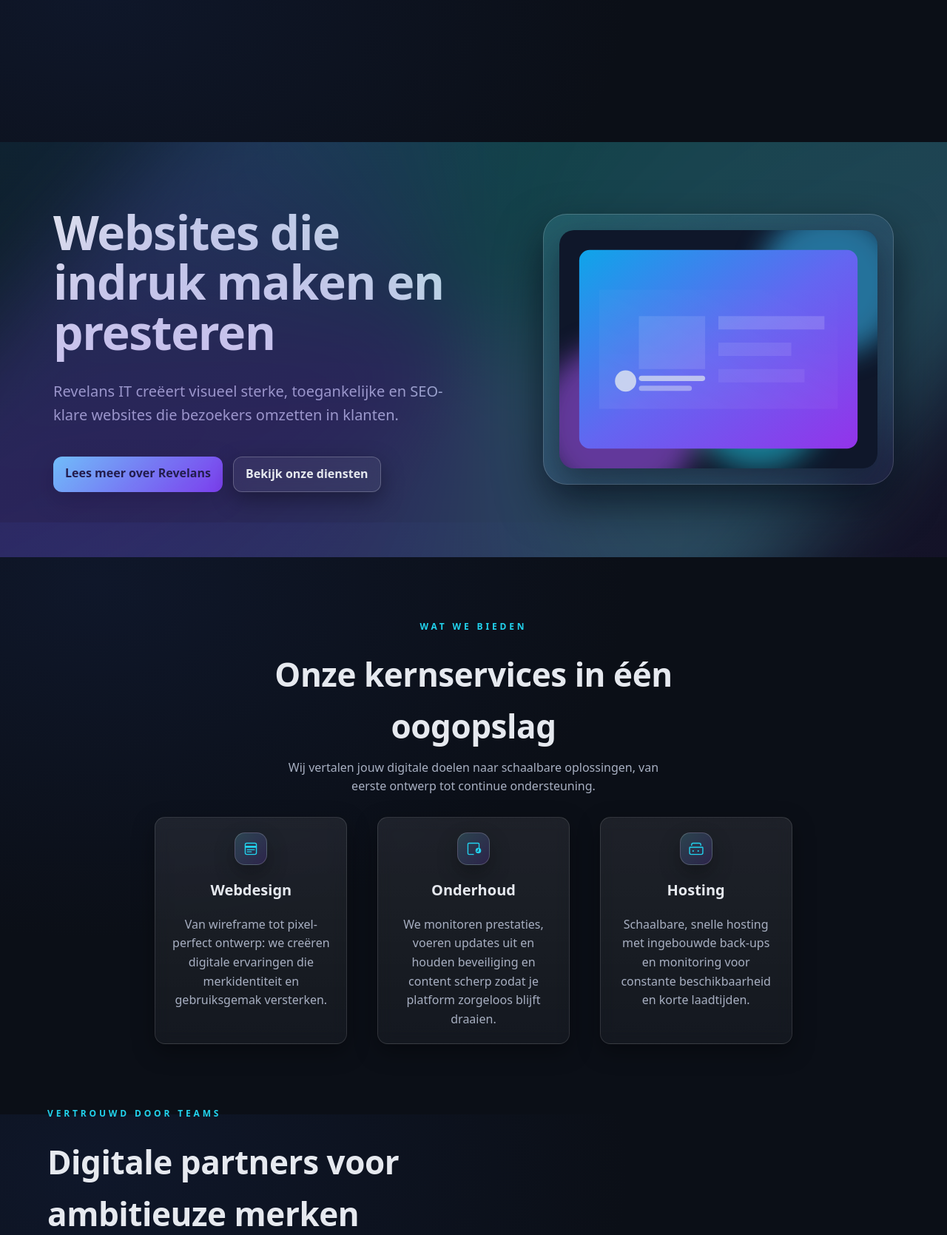
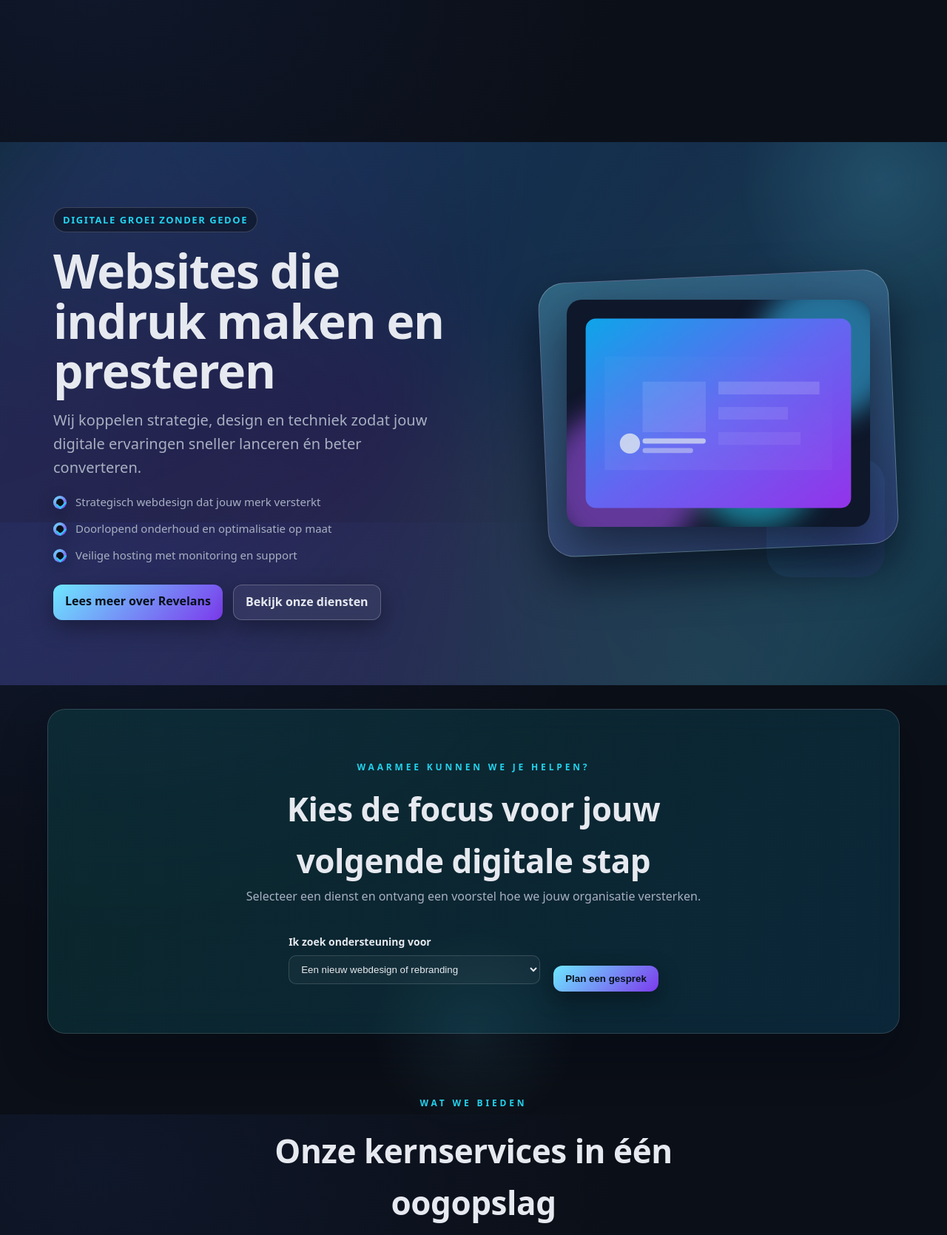
Before and after one commit to RevelansIT/revelansit, a PHP site: page / in a window 1280 px wide. Shown: the part 94-1763 px from the top of the page at 74% size. Run offline with PHP 8.4, Linux system fonts and the light colour scheme.

Commit message:
Redesign hero and add inquiry section

```diff
--- a/assets/css/styles.css
+++ b/assets/css/styles.css
@@ -78,31 +78,62 @@ main.container{padding-top:clamp(28px, 5vw, 72px)}
   max-width:none;
   border-radius:0;
   padding: clamp(48px, 7vw, 88px) clamp(32px, 6vw, 72px);
+  background:linear-gradient(120deg, rgba(34,211,238,.12), rgba(124,58,237,.08) 55%, rgba(14,165,233,.12));
+  overflow:hidden;
+  z-index:0;
 }
-.hero h1{font-size: clamp(34px, 6vw, 64px); line-height:1.06; margin:0 0 12px; letter-spacing:-.02em}
-.hero p{font-size: clamp(16px, 2.2vw, 20px); color:var(--muted); margin:0 0 22px}
-.hero .actions{display:flex; gap:14px; flex-wrap:wrap; justify-content:flex-start}
-.hero-content{display:flex; flex-direction:column; gap:18px; text-align:left}
+.hero.gradient-animated::after{
+  content:"";
+  position:absolute;
+  width:420px;
+  height:420px;
+  background:radial-gradient(circle at center, rgba(110,231,255,.24) 0%, transparent 65%);
+  top:-160px;
+  right:-120px;
+  opacity:.6;
+  pointer-events:none;
+  z-index:-1;
+}
+.hero h1{font-size: clamp(36px, 6vw, 64px); line-height:1.05; margin:0; letter-spacing:-.02em}
+.hero p{font-size: clamp(16px, 2.2vw, 20px); color:var(--muted); margin:0}
+.hero .actions{display:flex; gap:14px; flex-wrap:wrap; justify-content:flex-start; margin-top:10px}
+.hero-content{position:relative; display:flex; flex-direction:column; gap:18px; text-align:left}
 .hero-content > p{max-width:540px}
+.hero-kicker{display:inline-flex; align-items:center; gap:8px; padding:6px 12px; border-radius:999px; background:rgba(15,23,42,.72); border:1px solid rgba(255,255,255,.18); color:var(--accent); font-size:13px; font-weight:700; letter-spacing:.12em; text-transform:uppercase; width:max-content}
+.hero-highlights{list-style:none; padding:0; margin:0; display:flex; flex-direction:column; gap:12px}
+.hero-highlights li{display:flex; align-items:flex-start; gap:12px; color:var(--muted); font-size:15px; max-width:520px}
+.hero-icon{width:18px; height:18px; border-radius:50%; background:linear-gradient(135deg, var(--brand-1), var(--brand-2)); box-shadow:0 6px 20px rgba(8,16,32,.4); position:relative; margin-top:4px}
+.hero-icon::before{content:""; position:absolute; inset:4px; border-radius:50%; background:#0b0f17}
+.hero-icon::after{content:""; position:absolute; left:7px; top:5px; width:6px; height:10px; border-right:2px solid var(--accent); border-bottom:2px solid var(--accent); transform:rotate(45deg)}
 .hero-visual{
   position:relative;
   margin:0;
-  padding: clamp(16px, 2.4vw, 22px);
-  border-radius: calc(var(--radius) + 18px);
-  background: linear-gradient(135deg, rgba(110,231,255,.16), rgba(124,58,237,.08));
   display:flex;
   align-items:center;
   justify-content:center;
-  box-shadow: 0 26px 60px rgba(5, 9, 20, .55);
+  padding: clamp(22px, 3vw, 32px);
+  z-index:0;
 }
-.hero-visual::before{
+.hero-visual .hero-frame{
+  position:absolute;
+  inset:0;
+  border-radius: calc(var(--radius) + 22px);
+  background:linear-gradient(160deg, rgba(110,231,255,.3), rgba(124,58,237,.18));
+  border:1px solid rgba(255,255,255,.24);
+  box-shadow:0 30px 60px rgba(6, 10, 24, .55);
+  transform:rotate(-2.5deg);
+}
+.hero-visual::after{
   content:"";
   position:absolute;
-  inset:0;
-  border-radius: inherit;
-  border:1px solid rgba(255,255,255,.22);
-  opacity:.8;
-  pointer-events:none;
+  width:160px;
+  height:160px;
+  border-radius:32px;
+  background:linear-gradient(135deg, rgba(34,211,238,.28), rgba(124,58,237,.16));
+  bottom:-36px;
+  right:12px;
+  opacity:.6;
+  z-index:-1;
 }
 .hero-visual img{
   position:relative;
@@ -110,16 +141,57 @@ main.container{padding-top:clamp(28px, 5vw, 72px)}
   height:auto;
   display:block;
   border-radius: calc(var(--radius) + 6px);
-  box-shadow: 0 20px 45px rgba(6, 10, 24, .45);
+  box-shadow: 0 26px 60px rgba(5, 9, 20, .55);
 }
+.inquiry-block{margin-top:32px}
+.inquiry-surface{
+  position:relative;
+  padding: clamp(32px, 6vw, 56px);
+  border-radius: calc(var(--radius) + 10px);
+  background:linear-gradient(135deg, rgba(13,148,136,.18), rgba(14,165,233,.16));
+  border:1px solid rgba(255,255,255,.14);
+  box-shadow:0 32px 60px rgba(4, 8, 20, .45);
+  backdrop-filter: blur(16px);
+  display:grid;
+  gap:28px;
+  justify-items:center;
+  text-align:center;
+  z-index:0;
+}
+.inquiry-surface::after{
+  content:"";
+  position:absolute;
+  width:280px;
+  height:280px;
+  border-radius:60px;
+  background:radial-gradient(circle at center, rgba(110,231,255,.18), transparent 70%);
+  bottom:-140px;
+  left:50%;
+  transform:translateX(-50%);
+  opacity:.4;
+  pointer-events:none;
+  z-index:-1;
+}
+.inquiry-header{max-width:620px}
+.inquiry-form{display:flex; gap:18px; flex-wrap:wrap; justify-content:center; align-items:flex-end}
+.inquiry-form .field{min-width:240px; text-align:left}
+.field-label{font-size:14px; font-weight:600; color:var(--text)}
+.inquiry-form select{min-width:260px; width:clamp(240px, 60vw, 340px)}
 .gradient-animated{
   position:relative;
   border-radius: var(--radius);
   overflow:hidden;
-  background:linear-gradient(120deg, rgba(34,211,238,.08), rgba(124,58,237,.08));
 }
 .gradient-animated::before{
-  content:""; position:absolute; inset:-40%; background:conic-gradient(from 0deg, var(--brand-1), var(--brand-2), #14b8a6, var(--brand-1)); filter:blur(60px); opacity:.25; animation:spin 18s linear infinite;
+  content:"";
+  position:absolute;
+  inset:-45%;
+  background:conic-gradient(from 12deg, var(--brand-1), var(--brand-2), #0ea5e9, var(--brand-1));
+  filter:blur(80px);
+  opacity:.18;
+  animation:spin 18s linear infinite;
+  pointer-events:none;
+  z-index:-1;
 }
 @keyframes spin{to{transform:rotate(360deg)}}
 
@@ -320,6 +392,11 @@ main.container{padding-top:clamp(28px, 5vw, 72px)}
 
 @media (max-width: 640px){
   .hero-content{text-align:center}
+  .hero-highlights{align-items:center}
   .hero .actions{justify-content:center}
   .hero-visual{justify-self:center}
+  .inquiry-form{flex-direction:column; align-items:stretch}
+  .inquiry-form .field{width:100%}
+  .inquiry-form select{width:100%}
+  .inquiry-form .button{width:100%; text-align:center; justify-content:center}
 }
--- a/index.html
+++ b/index.html
@@ -29,16 +29,54 @@
     <main id="content" class="container">
       <section class="hero gradient-animated">
         <div class="hero-content">
+          <span class="hero-kicker">Digitale groei zonder gedoe</span>
           <h1>Websites die indruk maken en presteren</h1>
-          <p>Revelans IT creëert visueel sterke, toegankelijke en SEO-klare websites die bezoekers omzetten in klanten.</p>
+          <p>Wij koppelen strategie, design en techniek zodat jouw digitale ervaringen sneller lanceren én beter converteren.</p>
+          <ul class="hero-highlights">
+            <li>
+              <span class="hero-icon" aria-hidden="true"></span>
+              <span>Strategisch webdesign dat jouw merk versterkt</span>
+            </li>
+            <li>
+              <span class="hero-icon" aria-hidden="true"></span>
+              <span>Doorlopend onderhoud en optimalisatie op maat</span>
+            </li>
+            <li>
+              <span class="hero-icon" aria-hidden="true"></span>
+              <span>Veilige hosting met monitoring en support</span>
+            </li>
+          </ul>
           <div class="actions">
             <a class="button" href="about.html">Lees meer over Revelans</a>
             <a class="button button-secondary" href="services.html">Bekijk onze diensten</a>
           </div>
         </div>
         <figure class="hero-visual">
-          <img src="assets/img/hero-placeholder.svg" alt="Voorbeeld van een modern webdesignproject" />
+          <span class="hero-frame" aria-hidden="true"></span>
+          <img src="assets/img/hero-placeholder.svg" alt="Team dat lacht tijdens een overleg over webdesign" />
         </figure>
+      </section>
+
+      <section class="section inquiry-block">
+        <div class="inquiry-surface">
+          <header class="inquiry-header">
+            <p class="section-label">Waarmee kunnen we je helpen?</p>
+            <h2 class="section-title">Kies de focus voor jouw volgende digitale stap</h2>
+            <p class="section-subtitle">Selecteer een dienst en ontvang een voorstel hoe we jouw organisatie versterken.</p>
+          </header>
+          <form class="inquiry-form" action="contact.html">
+            <label class="field">
+              <span class="field-label">Ik zoek ondersteuning voor</span>
+              <select name="service-intent">
+                <option value="webdesign">Een nieuw webdesign of rebranding</option>
+                <option value="onderhoud">Technisch onderhoud &amp; optimalisatie</option>
+                <option value="hosting">Hosting en performance monitoring</option>
+                <option value="strategie">Digitale strategie &amp; consultancy</option>
+              </select>
+            </label>
+            <button type="submit" class="button">Plan een gesprek</button>
+          </form>
+        </div>
       </section>
 
       <section class="section services-overview">
```
Also changed, not shown: wp-theme/revelansit/front-page.php (+40 -2 lines).
